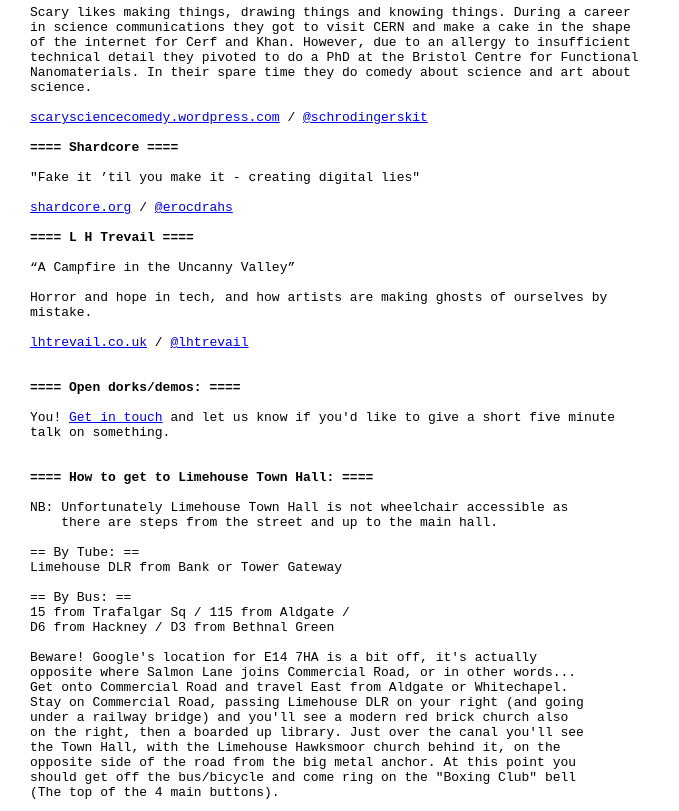
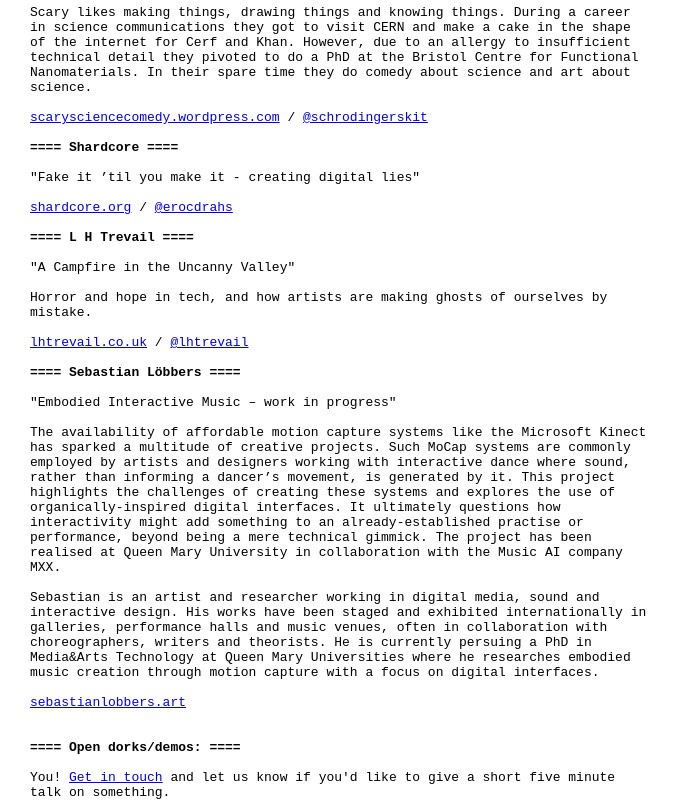
Before and after one commit to dorkbotlondon/dorkbotlondon.github.io, a Jekyll site: the page built from _posts/2019-07-04-96.html, in a window 1280 px wide and 900 px high, scrolled down 587 px, cut to the strip 0-811 px from the top of the window. Shown: the whole strip, without its empty margins (0-679 px from the left). Built offline with Jekyll 4.4.1, drawn with Linux system fonts in a browser that asks for light colours; Markdown is read by kramdown in place of the engine named in the settings; a script that is not in the unit is left out.

Commit message:
Add Sebastian

```diff
--- a/_posts/2019-07-04-96.html
+++ b/_posts/2019-07-04-96.html
@@ -47,13 +47,37 @@
 
 <b>==== L H Trevail ====</b>
 
-“A Campfire in the Uncanny Valley”
+"A Campfire in the Uncanny Valley"
 
 Horror and hope in tech, and how artists are making ghosts of ourselves by
 mistake.
 
 <a href="http://www.lhtrevail.co.uk/">lhtrevail.co.uk</a> / <a href="https://twitter.com/lhtrevail">@lhtrevail</a>
 
+<b>==== Sebastian Löbbers ====</b>
+
+"Embodied Interactive Music – work in progress"
+
+The availability of affordable motion capture systems like the Microsoft Kinect
+has sparked a multitude of creative projects. Such MoCap systems are commonly
+employed by artists and designers working with interactive dance where sound,
+rather than informing a dancer’s movement, is generated by it. This project
+highlights the challenges of creating these systems and explores the use of
+organically-inspired digital interfaces. It ultimately questions how
+interactivity might add something to an already-established practise or
+performance, beyond being a mere technical gimmick. The project has been
+realised at Queen Mary University in collaboration with the Music AI company
+MXX.
+
+Sebastian is an artist and researcher working in digital media, sound and
+interactive design. His works have been staged and exhibited internationally in
+galleries, performance halls and music venues, often in collaboration with
+choreographers, writers and theorists. He is currently persuing a PhD in
+Media&amp;Arts Technology at Queen Mary Universities where he researches embodied
+music creation through motion capture with a focus on digital interfaces.
+
+<a href="http://www.sebastianlobbers.art"</a>sebastianlobbers.art</a>
+
 
 <b>==== Open dorks/demos: ====</b>
 
```
